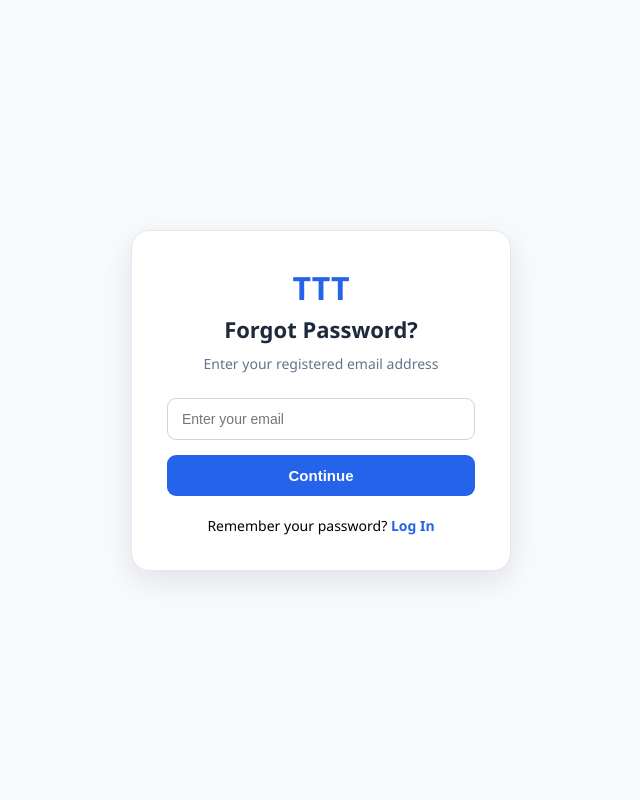
After one commit to praneethkumarbondala-web/ttt-interview-management, a Flask app: page /forgot-password in a window 1280 px wide. The commit adds this page. Shown: the whole page, without its empty margins (319-959 px from the left). Run offline with Flask 3, Linux system fonts and the light colour scheme; the visitor is signed in with stand-in values (Sample User, id 1).

Commit message:
Add user registration and password reset

```diff
--- a/app.py
+++ b/app.py
@@ -13,7 +13,7 @@ app.secret_key = os.environ.get("SECRET_KEY")
 @app.before_request
 def require_login():
 
-    if request.endpoint in ["login", "static"]:
+    if request.endpoint in ["login", "create_profile", "forgot_password", "reset_password", "static"]:
         return
 
     if "logged_in" not in session:
@@ -28,19 +28,156 @@ def login():
         username = request.form["username"]
         password = request.form["password"]
 
+        # Check registered users
+        connection = get_db_connection()
+
+        user = connection.execute("""
+            SELECT * FROM users
+            WHERE (username = ? OR email = ?)
+            AND password = ?
+        """, (username, username, password)).fetchone()
+
+        connection.close()
+
+        # Registered user login
+        if user:
+
+            session["logged_in"] = True
+            session["username"] = user["username"]
+            session["full_name"] = user["full_name"]
+
+            return redirect("/")
+
+        # Existing admin login
         if username == "admin" and password == "admin123":
 
             session["logged_in"] = True
+            session["username"] = "admin"
+            session["full_name"] = "Administrator"
 
             return redirect("/")
 
+        # Invalid login
         return render_template(
             "login.html",
-            error="Invalid username or password"
+            error="Invalid username/email or password"
         )
 
     return render_template("login.html")
 
+
+@app.route("/create-profile", methods=["GET", "POST"])
+def create_profile():
+
+    if request.method == "POST":
+
+        full_name = request.form["full_name"]
+        email = request.form["email"]
+        username = request.form["username"]
+        password = request.form["password"]
+        confirm_password = request.form["confirm_password"]
+
+        if password != confirm_password:
+            return render_template(
+                "create_profile.html",
+                error="Passwords do not match"
+            )
+
+        connection = get_db_connection()
+
+        try:
+            connection.execute("""
+                INSERT INTO users
+                (full_name, email, username, password)
+                VALUES (?, ?, ?, ?)
+            """, (
+                full_name,
+                email,
+                username,
+                password
+            ))
+
+            connection.commit()
+
+        except sqlite3.IntegrityError:
+            connection.close()
+
+            return render_template(
+                "create_profile.html",
+                error="Username or email already exists"
+            )
+
+        connection.close()
+
+        return redirect("/login")
+
+    return render_template("create_profile.html")
+
+
+@app.route("/forgot-password", methods=["GET", "POST"])
+def forgot_password():
+
+    if request.method == "POST":
+
+        email = request.form["email"]
+
+        connection = get_db_connection()
+
+        user = connection.execute("""
+            SELECT * FROM users
+            WHERE email = ?
+        """, (email,)).fetchone()
+
+        connection.close()
+
+        if not user:
+            return render_template(
+                "forgot_password.html",
+                error="Email address not found"
+            )
+
+        session["reset_email"] = email
+
+        return redirect("/reset-password")
+
+    return render_template("forgot_password.html")
+
+@app.route("/reset-password", methods=["GET", "POST"])
+def reset_password():
+
+    if "reset_email" not in session:
+        return redirect("/forgot-password")
+
+    if request.method == "POST":
+
+        password = request.form["password"]
+        confirm_password = request.form["confirm_password"]
+
+        if password != confirm_password:
+
+            return render_template(
+                "reset_password.html",
+                error="Passwords do not match"
+            )
+
+        email = session["reset_email"]
+
+        connection = get_db_connection()
+
+        connection.execute("""
+            UPDATE users
+            SET password = ?
+            WHERE email = ?
+        """, (password, email))
+
+        connection.commit()
+        connection.close()
+
+        session.pop("reset_email", None)
+
+        return redirect("/login")
+
+    return render_template("reset_password.html")
 
 @app.route("/logout")
 def logout():
@@ -90,6 +227,16 @@ def init_db():
             remarks TEXT,
             FOREIGN KEY (student_id) REFERENCES students(id),
             FOREIGN KEY (company_id) REFERENCES companies(id)
+        )
+    """)
+
+    connection.execute("""
+        CREATE TABLE IF NOT EXISTS users (
+            id INTEGER PRIMARY KEY AUTOINCREMENT,
+            full_name TEXT NOT NULL,
+            email TEXT NOT NULL UNIQUE,
+            username TEXT NOT NULL UNIQUE,
+            password TEXT NOT NULL
         )
     """)
 
--- /dev/null
+++ b/templates/forgot_password.html
@@ -0,0 +1,159 @@
+<!DOCTYPE html>
+<html lang="en">
+
+<head>
+
+    <meta charset="UTF-8">
+    <meta name="viewport" content="width=device-width, initial-scale=1.0">
+
+    <title>Forgot Password - TTT</title>
+
+    <style>
+
+        * {
+            box-sizing: border-box;
+        }
+
+        body {
+            margin: 0;
+            min-height: 100vh;
+            display: flex;
+            align-items: center;
+            justify-content: center;
+            background: #f8fafc;
+            font-family: "Segoe UI", Arial, sans-serif;
+        }
+
+        .forgot-box {
+            width: 380px;
+            background: white;
+            padding: 35px;
+            border-radius: 18px;
+            border: 1px solid #e2e8f0;
+            box-shadow: 0 10px 30px rgba(15, 23, 42, 0.10);
+        }
+
+        .logo {
+            text-align: center;
+            font-size: 32px;
+            font-weight: 800;
+            color: #2563eb;
+            margin-bottom: 5px;
+        }
+
+        .title {
+            text-align: center;
+            font-size: 22px;
+            font-weight: 700;
+            color: #1e293b;
+            margin-bottom: 10px;
+        }
+
+        .subtitle {
+            text-align: center;
+            color: #64748b;
+            font-size: 14px;
+            margin-bottom: 25px;
+        }
+
+        input {
+            width: 100%;
+            padding: 12px 14px;
+            margin-bottom: 15px;
+            border: 1px solid #cbd5e1;
+            border-radius: 9px;
+            font-size: 14px;
+            outline: none;
+        }
+
+        input:focus {
+            border-color: #2563eb;
+        }
+
+        button {
+            width: 100%;
+            padding: 12px;
+            border: none;
+            border-radius: 9px;
+            background: #2563eb;
+            color: white;
+            font-size: 15px;
+            font-weight: 600;
+            cursor: pointer;
+        }
+
+        button:hover {
+            background: #1d4ed8;
+        }
+
+        .login-link {
+            text-align: center;
+            margin-top: 20px;
+            font-size: 14px;
+        }
+
+        .login-link a {
+            color: #2563eb;
+            text-decoration: none;
+            font-weight: 600;
+        }
+
+        .error {
+            background: #fee2e2;
+            color: #b91c1c;
+            padding: 10px;
+            border-radius: 8px;
+            margin-bottom: 15px;
+            text-align: center;
+            font-size: 13px;
+        }
+
+    </style>
+
+</head>
+
+<body>
+
+    <div class="forgot-box">
+
+        <div class="logo">TTT</div>
+
+        <div class="title">
+            Forgot Password?
+        </div>
+
+        <div class="subtitle">
+            Enter your registered email address
+        </div>
+
+        {% if error %}
+            <div class="error">
+                {{ error }}
+            </div>
+        {% endif %}
+
+        <form method="POST">
+
+            <input
+                type="email"
+                name="email"
+                placeholder="Enter your email"
+                required
+            >
+
+            <button type="submit">
+                Continue
+            </button>
+
+        </form>
+
+        <div class="login-link">
+            Remember your password?
+            <a href="/login">Log In</a>
+        </div>
+
+    </div>
+
+</body>
+
+</html>
```
Also changed, not shown: templates/create_profile.html (added, +174 -0 lines), templates/login.html (+87 -0 lines), templates/reset_password.html (added, +138 -0 lines).
